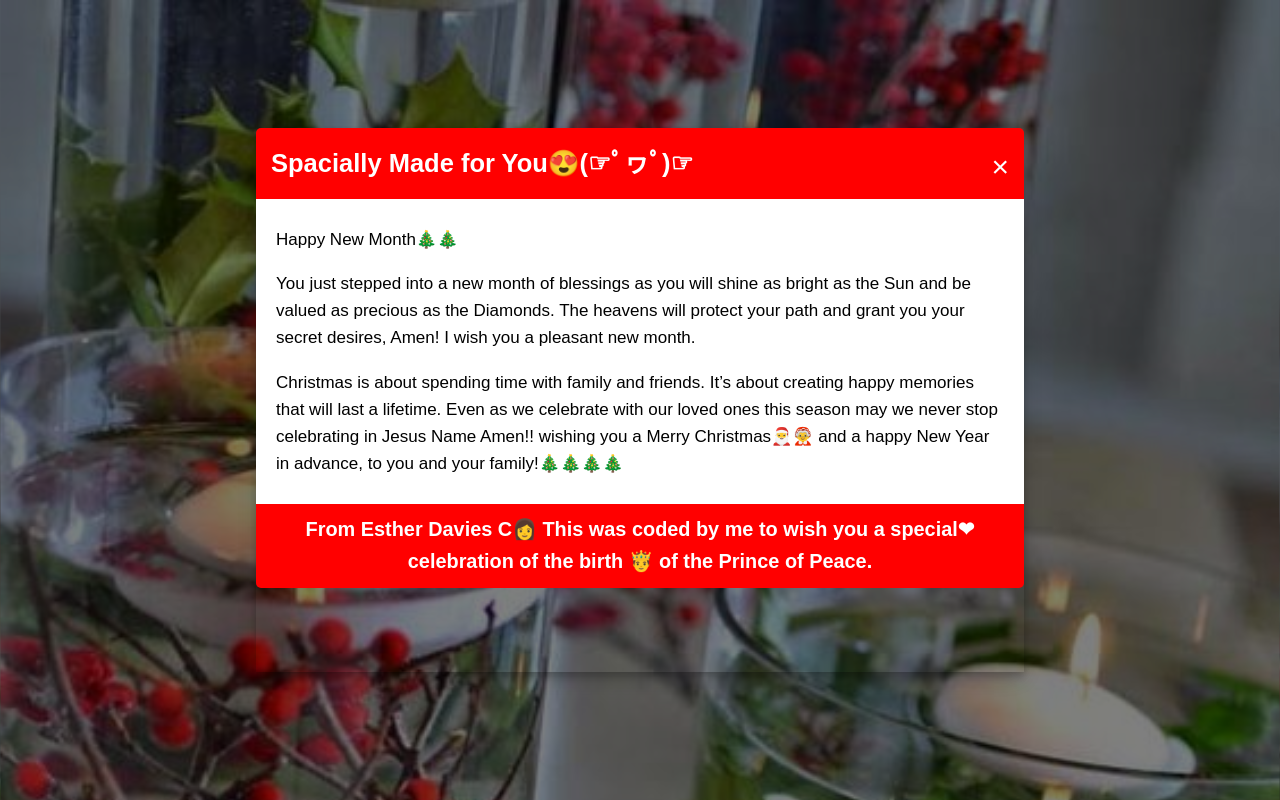
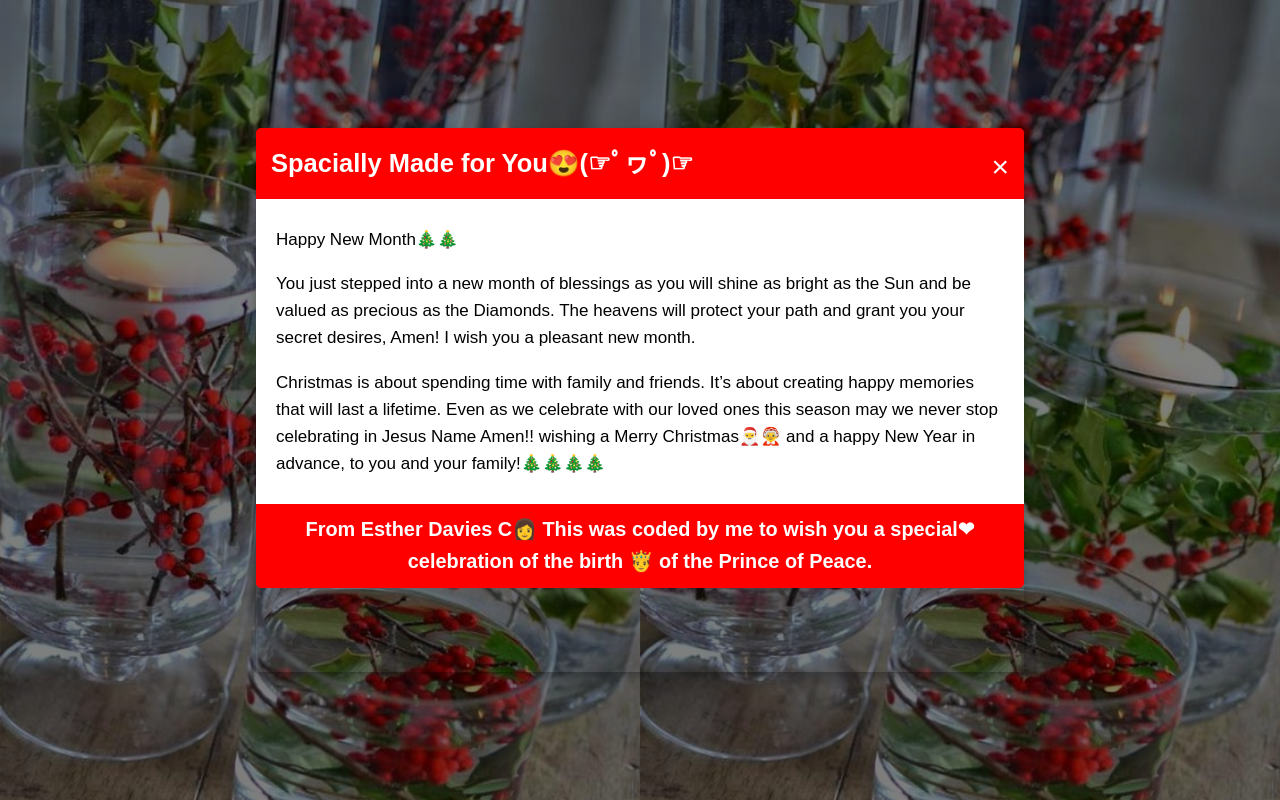
Before and after one commit to Esther94/christmas-wishes, a plain HTML site: page index.html in a window 1280 px wide. Drawn offline with Linux system fonts and the light colour scheme.

Commit message:
modified

```diff
--- a/index.html
+++ b/index.html
@@ -21,7 +21,7 @@
         The heavens will protect your path and grant you your secret desires, Amen! I wish you a pleasant new month.</p>
         <p>Christmas is about spending time with family and friends. It’s about creating happy memories that will last a lifetime.
           Even as we celebrate with our loved ones this season may we never stop celebrating in Jesus Name Amen!!
-          wishing you a Merry Christmas🎅🤶 and a happy New Year in advance, to you and your family!🎄🎄🎄🎄</p>
+          wishing a Merry Christmas🎅🤶 and a happy New Year in advance, to you and your family!🎄🎄🎄🎄</p>
       </div>
       <div class="modal-footer">
         <h3>From Esther Davies C👩 This was coded by me to wish you a special❤ celebration of the birth 🤴 of the Prince of Peace.</h3>
--- a/sheet.js
+++ b/sheet.js
@@ -6,7 +6,7 @@ modalbutton.addEventListener('click', openModal);
 closeIcon.addEventListener('click', closeModal);
 
 function openModal() {
- modal.style.display ='block';
+ modal.style.display ='flex';
  }
 
 
--- a/style.css
+++ b/style.css
@@ -5,7 +5,7 @@
 
 .bg-image{
   background-image: url(images/christmas.jpg);
-  background-size:cover;
+  background-size:50%;
 }
 body {
   font-family: Arial, Helvetica, sans-serif;
@@ -59,7 +59,6 @@ body {
   margin: 10% auto;
   width: 60%;
   box-shadow: 0 5px 8px 0 rgba(0, 0, 0, 0.2), 0 7px 20px 0 rgba(0, 0, 0, 0.17);
-  animation-name: modalopen;
   animation-duration: var(--modal-duration);
 }
 
@@ -103,12 +102,3 @@ body {
   text-decoration: none;
   cursor: pointer;
 }
-
-/* @keyframes modalopen {
-  from {
-    opacity: 0;
-  }
-  to {
-    opacity: 1;
-  }
-} */
```
